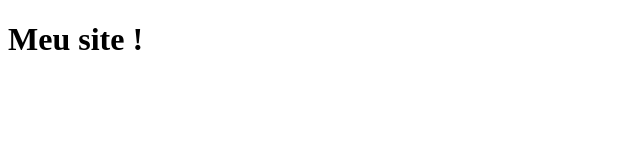
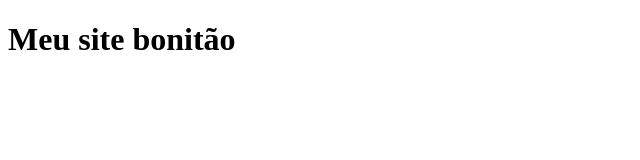
Before and after one commit to WillTGIT/teste-git, a plain HTML site: page index.html in a window 1280 px wide. Shown: the whole page, without its empty margins (0-640 px from the left). Drawn offline with Linux system fonts and the light colour scheme.

Commit message:
alterando titulo do site

```diff
--- a/index.html
+++ b/index.html
@@ -6,6 +6,6 @@
     <title>Document</title>
 </head>
 <body>
-    <h1>Meu site !</h1>
+    <h1>Meu site bonitão</h1>
 </body>
 </html>
```
